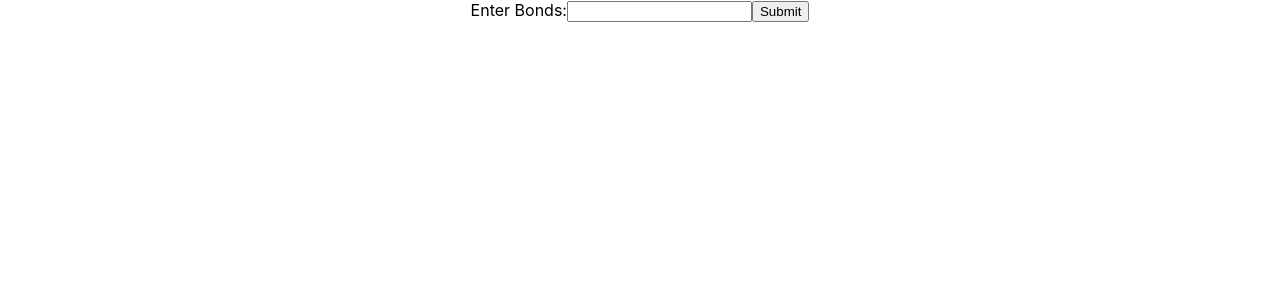
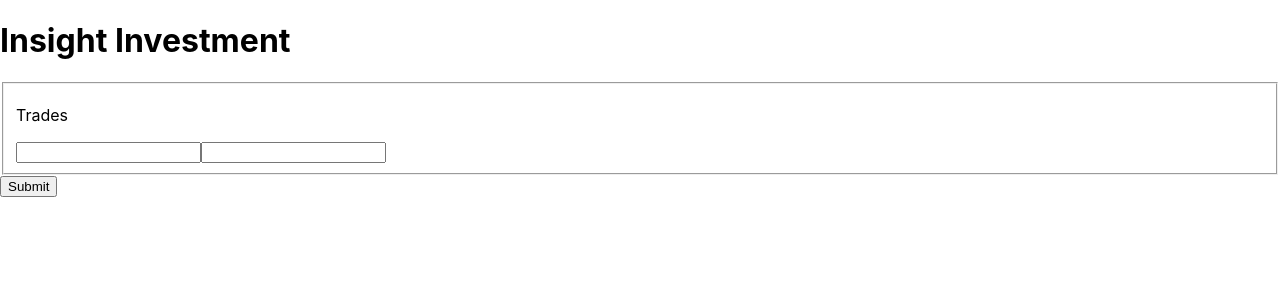
Before and after one commit to Kieran91/hackathon-2021, a React (Create React App) app in the folder bwic/: page / in a window 1280 px wide. Shown: the top 300 px of the page. Built offline with nearby package versions, Linux system fonts and the light colour scheme.

Commit message:
bond input

```diff
--- a/bwic/src/App.js
+++ b/bwic/src/App.js
@@ -1,13 +1,58 @@
+import React, { useReducer, useState } from 'react';
 import './App.css';
-import Bonds from "./components/Bonds";
-import Button from 'react-bootstrap/Button';
+
+const formReducer = (state, event) => {
+ return {
+   ...state,
+   [event.name]: event.value
+ }
+}
 
 function App() {
-  return (
-    <div className="App">
-      <Bonds></Bonds>
+  const [formData, setFormData] = useReducer(formReducer, {});
+  const [submitting, setSubmitting] = useState(false);
+
+  const handleSubmit = event => {
+    event.preventDefault();
+    console.log(JSON.stringify(formData))
+    setSubmitting(true);
+  }
+
+  const handleChange = event => {
+    setFormData({
+      name: event.target.name,
+      value: event.target.value,
+    });
+  }
+
+
+  return(
+    <div className="wrapper">
+      <h1>Insight Investment</h1>
+
+      <form onSubmit={handleSubmit}>
+        <fieldset>
+          <label>
+            <p>Trades</p>
+            <input name="trade" onChange={handleChange}/>
+            <input name="size" onChange={handleChange}/>
+
+          </label>
+        </fieldset>
+        <button type="submit">Submit</button>
+      </form>
+      {submitting &&
+        <div>
+        You are submitting the following:
+        <ul>
+          {Object.entries(formData).map(([name, value]) => (
+            <li key={name}><strong>{name}</strong>:{value.toString()}</li>
+          ))}
+        </ul>
+      </div>
+      }
     </div>
-  );
+  )
 }
 
 export default App;
--- a/bwic/src/components/Bonds.js
+++ b/bwic/src/components/Bonds.js
@@ -14,8 +14,9 @@
       }
 
       handleSubmit(event) {
-        alert('A name was submitted: ' + this.state.value);
+        alert('You have submitted a bond to the counterparties: ' + this.state.value);
         event.preventDefault();
+        console.log(this.state.value)
       }
 
       render() {
```
Also changed, not shown: 1 other file (tests, documents, lock files or other folders).
